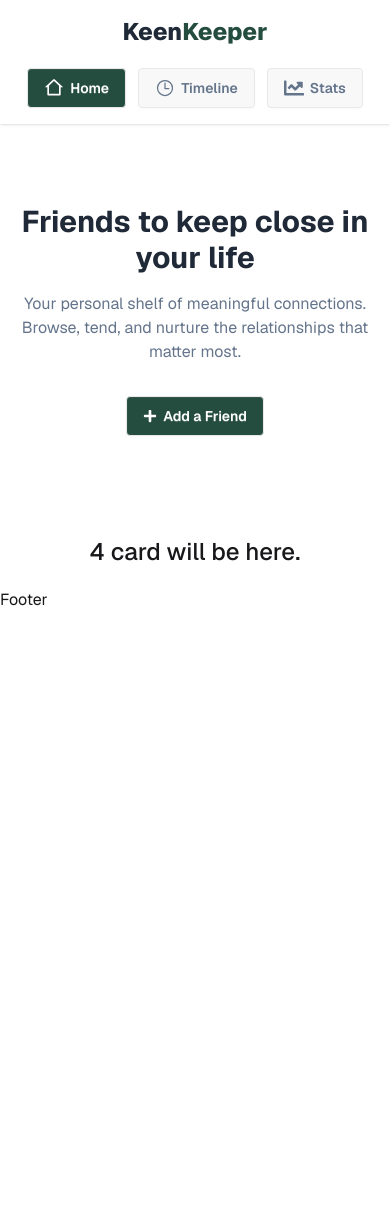
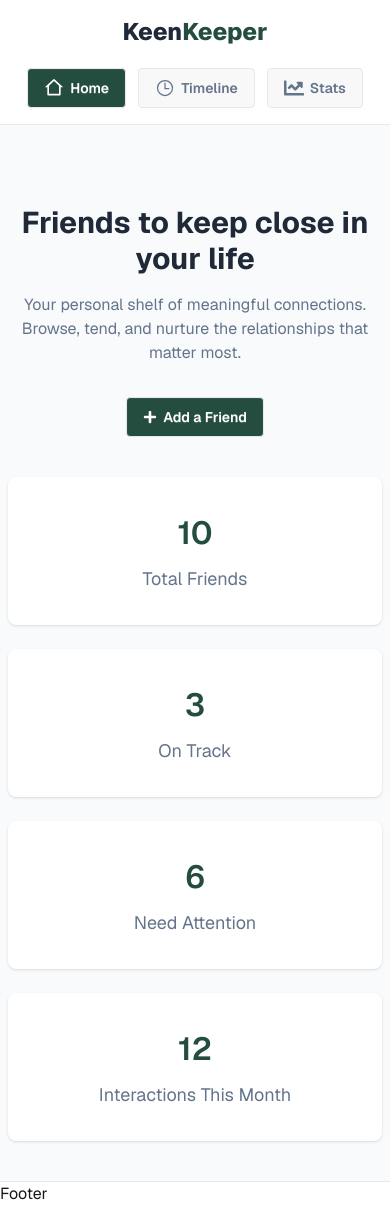
Before and after one commit to jubayer50/KeenKeeper, a React (Vite) app: page / in a window 390 px wide. Before the commit the page ends 844 px from the top, so only its background shows below. Built offline with nearby package versions, Linux system fonts and the light colour scheme.

Commit message:
summary section design with responsive

```diff
--- a/index.html
+++ b/index.html
@@ -2,7 +2,7 @@
 <html lang="en">
   <head>
     <meta charset="UTF-8" />
-    <!-- <link rel="icon" type="image/svg+xml" href="/favicon.svg" /> -->
+    <link rel="icon" type="image/svg+xml" href="/src/assets/logo.png" />
     <meta name="viewport" content="width=device-width, initial-scale=1.0" />
     <title>kinkeeper</title>
   </head>
--- a/src/Components/Shared/Home/Banner/Banner.jsx
+++ b/src/Components/Shared/Home/Banner/Banner.jsx
@@ -3,7 +3,7 @@ import { FaPlus } from "react-icons/fa";
 
 const Banner = () => {
   return (
-    <div className="text-center px-2 space-y-4 py-20">
+    <div className="text-center px-2 space-y-4 pt-20">
       <h2 className="text-[#1F2937] text-3xl md:text-5xl font-bold">
         Friends to keep close in your life
       </h2>
--- a/src/Components/Shared/Home/Summary/Summary.jsx
+++ b/src/Components/Shared/Home/Summary/Summary.jsx
@@ -2,8 +2,28 @@ import React from "react";
 
 const Summary = () => {
   return (
-    <div className="py-5">
-      <h2 className="text-center text-2xl font-medium">4 card will be here.</h2>
+    <div className="max-w-268.5 mx-auto py-10 px-2 border-b border-[#E9E9E9]">
+      <div className="grid sm:grid-cols-2 md:grid-cols-3 lg:grid-cols-4 gap-6">
+        <div className="text-center space-y-2 bg-white shadow-sm rounded-lg py-8 ">
+          <h2 className="text-[32px] font-semibold text-[#244D3F]">10</h2>
+          <p className="text-[#64748B] text-lg">Total Friends</p>
+        </div>
+
+        <div className="text-center space-y-2 bg-white shadow-sm rounded-lg py-8 ">
+          <h2 className="text-[32px] font-semibold text-[#244D3F]">3</h2>
+          <p className="text-[#64748B] text-lg">On Track</p>
+        </div>
+
+        <div className="text-center space-y-2 bg-white shadow-sm rounded-lg py-8 ">
+          <h2 className="text-[32px] font-semibold text-[#244D3F]">6</h2>
+          <p className="text-[#64748B] text-lg">Need Attention</p>
+        </div>
+
+        <div className="text-center space-y-2 bg-white shadow-sm rounded-lg py-8">
+          <h2 className="text-[32px] font-semibold text-[#244D3F]">12</h2>
+          <p className="text-[#64748B] text-lg">Interactions This Month</p>
+        </div>
+      </div>
     </div>
   );
 };
--- a/src/Components/Shared/Navbar/Navbar.jsx
+++ b/src/Components/Shared/Navbar/Navbar.jsx
@@ -7,7 +7,7 @@ import { FaChartLine } from "react-icons/fa";
 
 const Navbar = () => {
   return (
-    <div className="py-4 shadow">
+    <div className="py-4 border-b border-[#E9E9E9]">
       <div className="max-w-360 mx-auto px-2 flex flex-col md:flex-row items-center md:justify-between gap-5">
         <div>
           <Link to={"/"}>
--- a/src/Pages/Home/Home.jsx
+++ b/src/Pages/Home/Home.jsx
@@ -5,7 +5,7 @@ import Summary from "../../Components/Shared/Home/Summary/Summary";
 
 const Home = () => {
   return (
-    <div>
+    <div className="bg-[#F8FAFC]">
       <Banner></Banner>
 
       <Summary></Summary>
```
Also changed, not shown: src/assets/logo.png (added).
